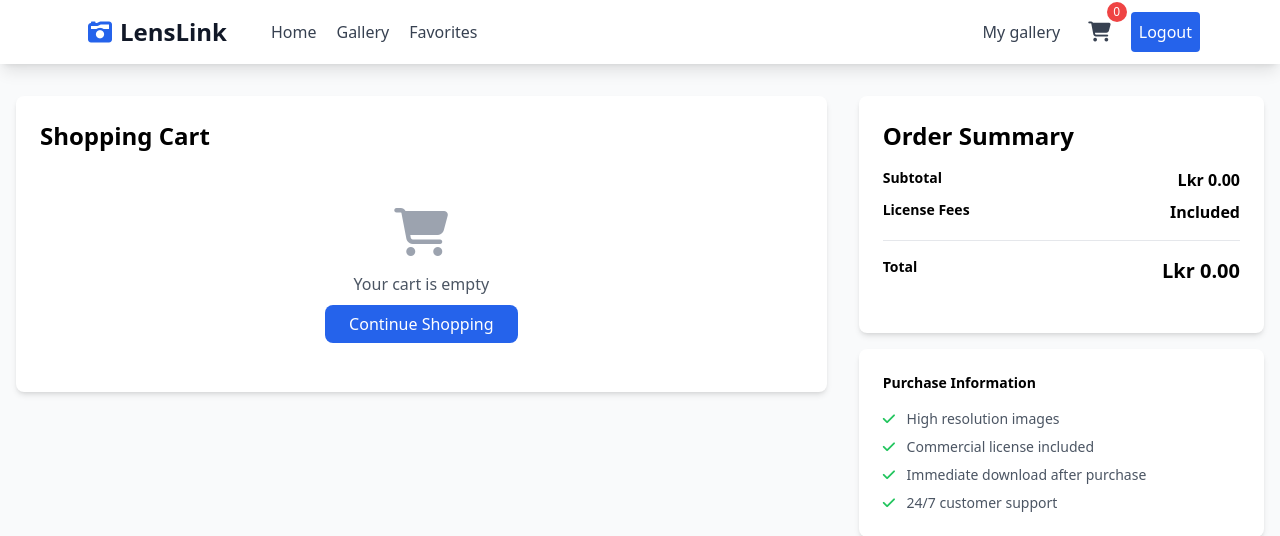
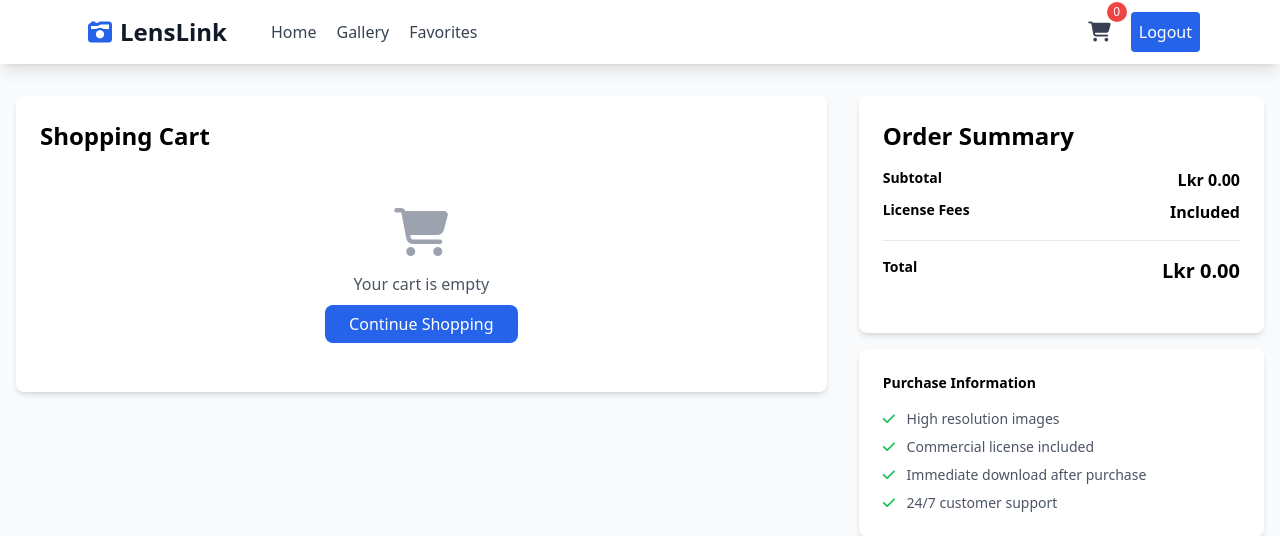
Before and after one commit to Ravindu-lasal/LensLink, a PHP site: page /cart.php in a window 1280 px wide. Shown: the top 536 px of the page. Run offline with PHP 8.4, Linux system fonts and the light colour scheme; the visitor is signed in with stand-in values (Sample User, id 1); data that the repository does not hold is empty; some libraries are stand-ins or nearby versions.

Commit message:
Implement code changes to enhance functionality and improve performance

```diff
--- a/includes/navigation.php
+++ b/includes/navigation.php
@@ -31,7 +31,7 @@ $cart_count = isset($_SESSION['cart_count']) ? $_SESSION['cart_count'] : 0;
             if (isset($_SESSION['user_id'])) {
                 // User is logged in
                 echo '<div class="hidden md:flex items-center space-x-3">
-                             <a href="user_gallery.php" class="py-2 px-2 font-medium ' . ($current_page == 'user_gallery.php' ? 'text-blue-600' : 'text-gray-700 hover:text-blue-600 transition duration-300') . '">My gallery</a>                             <a href="cart.php" class="py-2 px-2 font-medium relative">
+                                              <a href="cart.php" class="py-2 px-2 font-medium relative">
                                 <i class="fas fa-shopping-cart text-xl text-gray-700 hover:text-blue-600 transition duration-300"></i>
                                 <span class="absolute -top-2 -right-2 bg-red-500 text-white rounded-full w-5 h-5 flex items-center justify-center text-xs">' . $cart_count . '</span>
                              </a>
```
Also changed, not shown: uploads/684af20829ddd.jpg (added).
